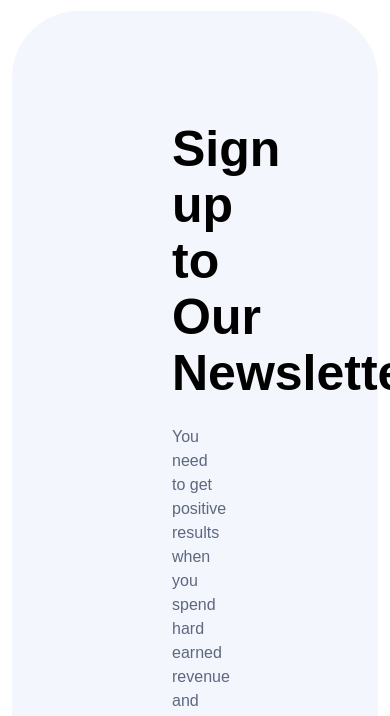
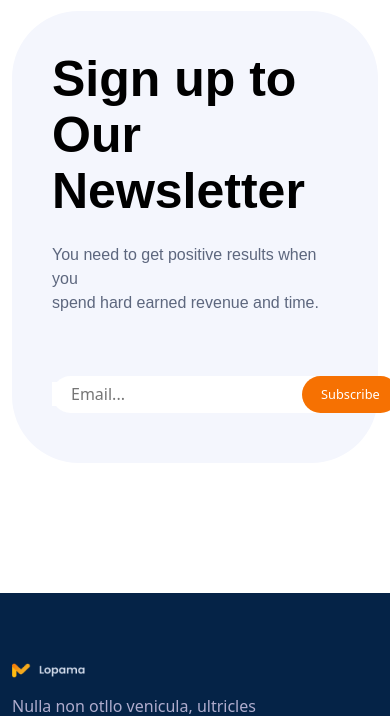
Before and after one commit to linhtiendev/Intern_TTTN, a React (Create React App) app in the folder frontend/: page /home in a window 390 px wide. Shown: the part 9021-9737 px from the top of the page. Built offline with nearby package versions, Linux system fonts and the light colour scheme; a web font is replaced by a local one.

Commit message:
feat: responsive newletter

```diff
--- a/frontend/src/components/newletter/newletter.css
+++ b/frontend/src/components/newletter/newletter.css
@@ -1,6 +1,5 @@
 .newletter__container {
     background-color: #F4F6FD;
-    height: 382px;
     border-radius: 67px;
     height: max-content;
 }
@@ -18,7 +17,6 @@
     align-items: center;
     justify-content: space-between;
     background: #fff;
-    /* padding: 0.5rem; */
     margin-top: 35px;
     border-radius: 26.5px;
 }
@@ -26,8 +24,12 @@
 .newsletter__input input {
     border: none;
     font-size: 1rem;
-    color: var(--heading-color);
+    /* color: var(--heading-color); */
     padding-left: 19px;
+}
+
+.newsletter__input button {
+    width: max-content;
 }
 
 .newsletter__input input:focus {
@@ -41,3 +43,48 @@
     font-size: 1.1rem !important;
     border-radius: 26.5px !important;
 }
+
+@media only screen and (max-width: 1200px) {
+    .newletter__section {
+        padding: 80px 80px;
+    }
+    .newsletter__content {
+        padding: 20px 0;
+    }
+}
+
+@media only screen and (max-width: 992px) {
+    .newletter__section {
+        padding: 60px 90px;
+    }
+    .newsletter__content {
+        padding: 10px 0;
+    }
+    .newletter__title {
+        display: flex;
+        justify-content: center;
+        flex-direction: column;
+        align-items: center;
+    }
+    .newsletter__btn {
+        padding: 13px 24px !important;
+        font-size: 1rem !important;
+    }
+}
+
+@media only screen and (max-width: 768px) {
+    .newsletter__btn {
+        padding: 9px 20px !important;
+        /* font-size: 1rem !important; */
+    }
+}
+
+@media only screen and (max-width: 576px) {
+    .newletter__section {
+        padding: 40px 40px;
+    }
+    .newsletter__btn {
+        padding: 8px 18px !important;
+        font-size: 0.8rem !important;
+    }
+}
```
